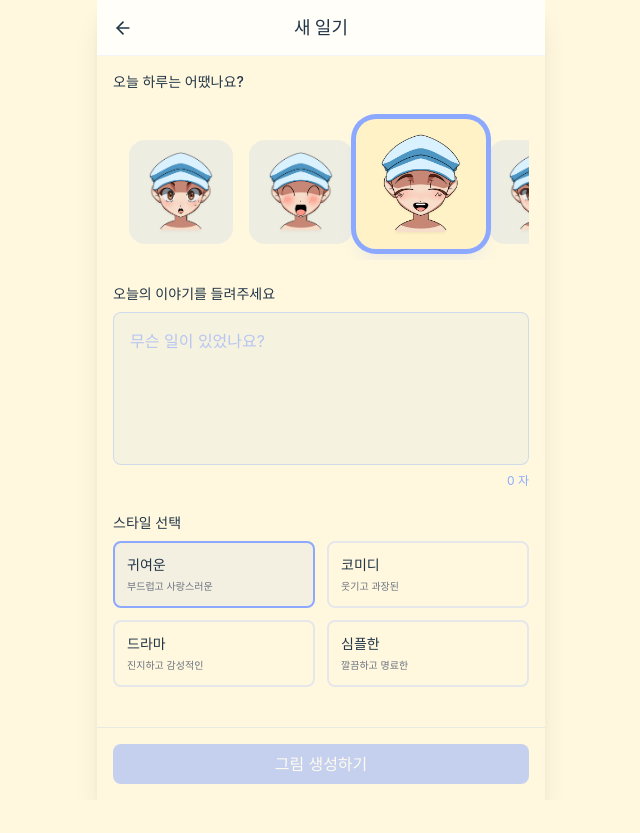
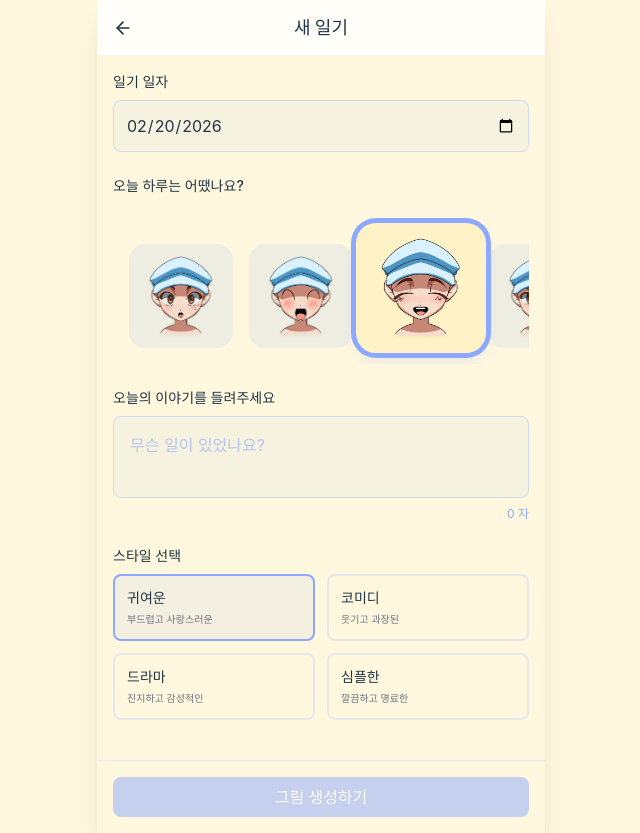
Before and after one commit to juyunyoung/cartoonDiary, a React (Vite) app in the folder cdiary-fe/: page /write in a window 1280 px wide. Shown: the whole page, without its empty margins (319-959 px from the left). Before the commit the page ends 800 px from the top, so only its background shows below. Built offline with nearby package versions, Linux system fonts and the light colour scheme; sample sign-in values are in the browser's storage.

Commit message:
diray date select box add

```diff
--- a/cdiary-fe/src/context/LanguageContext.tsx
+++ b/cdiary-fe/src/context/LanguageContext.tsx
@@ -71,6 +71,7 @@ const translations: TranslationDict = {
   "char_save_failed": { ko: "캐릭터 저장에 실패했습니다. 다시 시도해 주세요.", en: "Failed to save character. Please try again." },
 
   // WriteDiaryScreen
+  "diary_date": { ko: "일기 일자", en: "Diary Date" },
   "how_was_day": { ko: "오늘 하루는 어땠나요?", en: "How was your day?" },
   "write_story": { ko: "오늘의 이야기를 들려주세요", en: "Write your story" },
   "write_placeholder": { ko: "무슨 일이 있었나요?", en: "What happened today?" },
--- a/cdiary-fe/src/pages/WriteDiaryScreen.tsx
+++ b/cdiary-fe/src/pages/WriteDiaryScreen.tsx
@@ -41,6 +41,7 @@ export const WriteDiaryScreen: React.FC = () => {
   ];
 
   const [mood, setMood] = useState(moods[2].id); // Default to Soft Smile
+  const [diaryDate, setDiaryDate] = useState(new Date().toISOString().split('T')[0]); // Default to today
 
   const handleGenerate = async () => {
     if (text.trim().length < 5) return;
@@ -51,6 +52,7 @@ export const WriteDiaryScreen: React.FC = () => {
         diaryText: text,
         mood,
         stylePreset: style,
+        diaryDate,
         options: { moreFunny: false, focusEmotion: false, lessText: false }
       });
       navigate(`/result/${artifactId}`);
@@ -67,6 +69,14 @@ export const WriteDiaryScreen: React.FC = () => {
       <TopBar title={t('new_diary')} showBack />
 
       <main className="flex-1 p-4 flex flex-col">
+        <label className="block text-sm font-medium mb-2">{t('diary_date')}</label>
+        <input
+          type="date"
+          value={diaryDate}
+          onChange={(e) => setDiaryDate(e.target.value)}
+          className="w-full p-3 mb-6 border border-secondary/50 rounded-lg bg-secondary/10 focus:ring-2 focus:ring-primary outline-none"
+        />
+
         <label className="block text-sm font-medium mb-2">{t('how_was_day')}</label>
         <div className="flex gap-4 mb-6 overflow-x-auto pb-4 pt-10 px-4">
           {moods.map((m) => (
```
